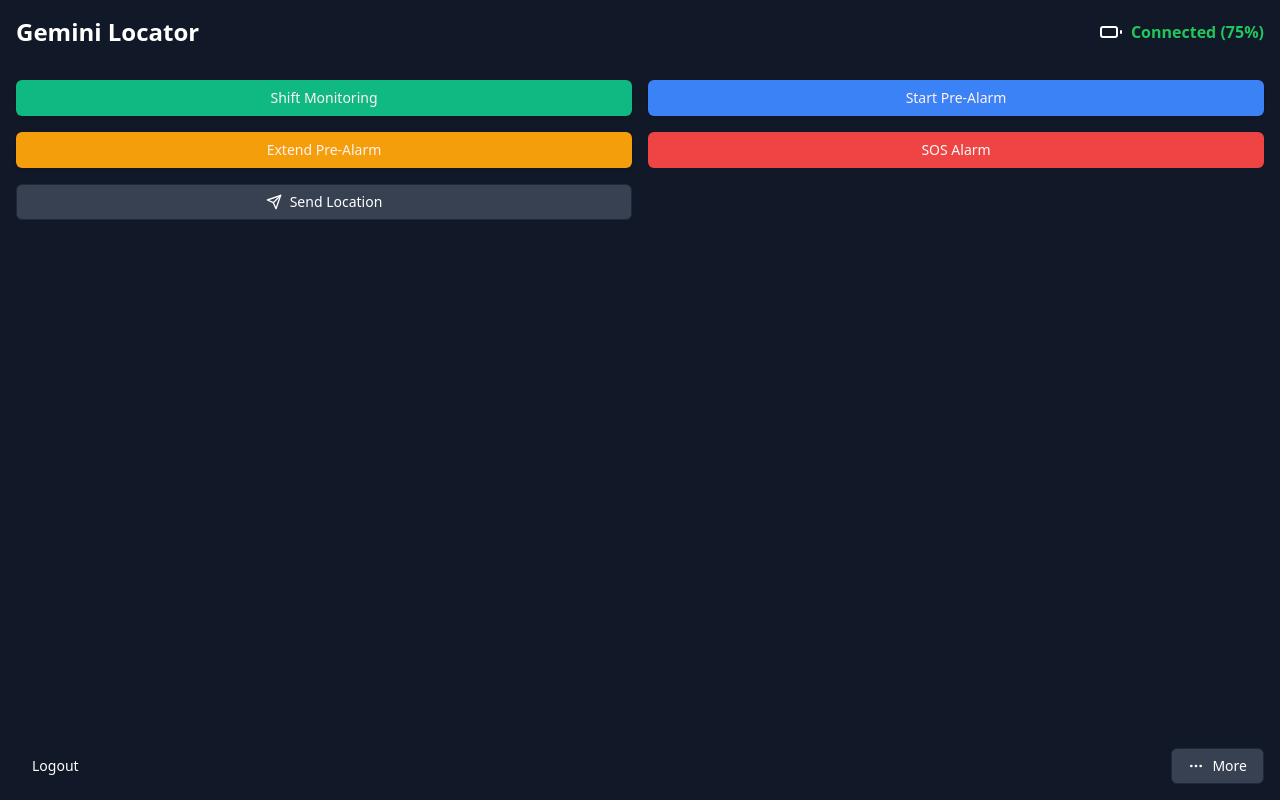
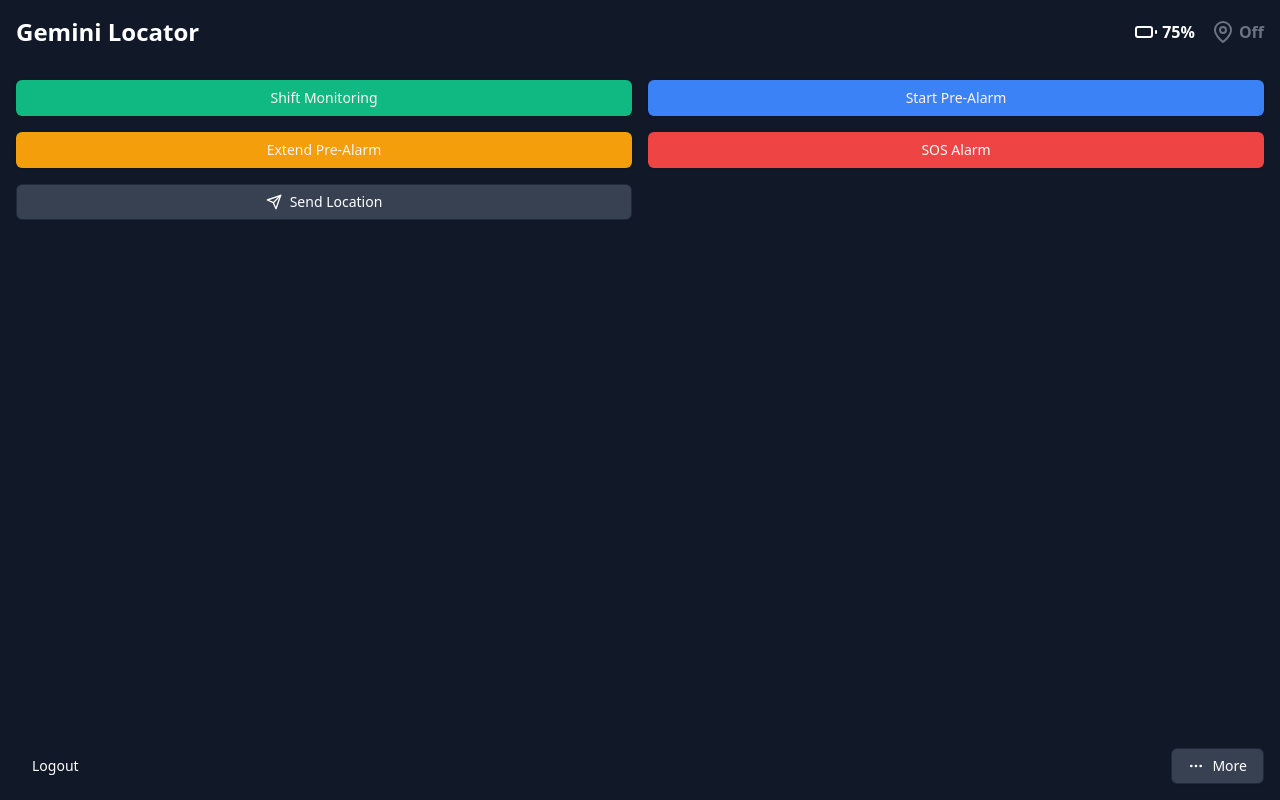
Before and after one commit to jasonkneen/sg-881722546961040, a Next.js app: page / in a window 1280 px wide. Built offline with nearby package versions, Linux system fonts and the light colour scheme.

Commit message:
SOFTGEN MAGIC

```diff
--- a/src/pages/index.js
+++ b/src/pages/index.js
@@ -4,7 +4,7 @@
 import PreAlarmDialog from '@/components/PreAlarmDialog';
 import SOSAlarm from '@/components/SOSAlarm';
 import { toast, Toaster } from "sonner";
-import { MoreHorizontal, Send, Battery } from "lucide-react";
+import { MoreHorizontal, Send, Battery, MapPin } from "lucide-react";
 import {
   DropdownMenu,
   DropdownMenuContent,
@@ -19,7 +19,7 @@
   const [isPreAlarmDialogOpen, setIsPreAlarmDialogOpen] = useState(false);
   const [isSOSAlarmActive, setIsSOSAlarmActive] = useState(false);
   const [location, setLocation] = useState(null);
-  const [connectionStatus, setConnectionStatus] = useState({ status: 'Connected', percentage: 75 });
+  const [batteryLevel, setBatteryLevel] = useState(75);
 
   useEffect(() => {
     if (isLocationMonitoring) {
@@ -39,6 +39,14 @@
       return () => navigator.geolocation.clearWatch(watchId);
     }
   }, [isLocationMonitoring]);
+
+  useEffect(() => {
+    // Simulating battery level updates
+    const interval = setInterval(() => {
+      setBatteryLevel(prevLevel => Math.max(0, Math.min(100, prevLevel + Math.floor(Math.random() * 5) - 2)));
+    }, 10000);
+    return () => clearInterval(interval);
+  }, []);
 
   const showToast = (message, type = "default", description = "") => {
     const toastOptions = {
@@ -96,11 +104,17 @@
       <Toaster richColors />
       <header className="flex justify-between items-center mb-8">
         <h1 className="text-2xl font-bold">Gemini Locator</h1>
-        <div className="flex items-center">
-          <Battery className="mr-2" />
-          <span className={`font-bold ${connectionStatus.status === 'Connected' ? 'text-green-500' : 'text-red-500'}`}>
-            {connectionStatus.status} ({connectionStatus.percentage}%)
-          </span>
+        <div className="flex items-center space-x-4">
+          <div className="flex items-center">
+            <Battery className="mr-1" />
+            <span className="font-bold">{batteryLevel}%</span>
+          </div>
+          <div className="flex items-center">
+            <MapPin className={`mr-1 ${isLocationMonitoring ? 'text-green-500' : 'text-gray-500'}`} />
+            <span className={`font-bold ${isLocationMonitoring ? 'text-green-500' : 'text-gray-500'}`}>
+              {isLocationMonitoring ? 'On' : 'Off'}
+            </span>
+          </div>
         </div>
       </header>
 
```
